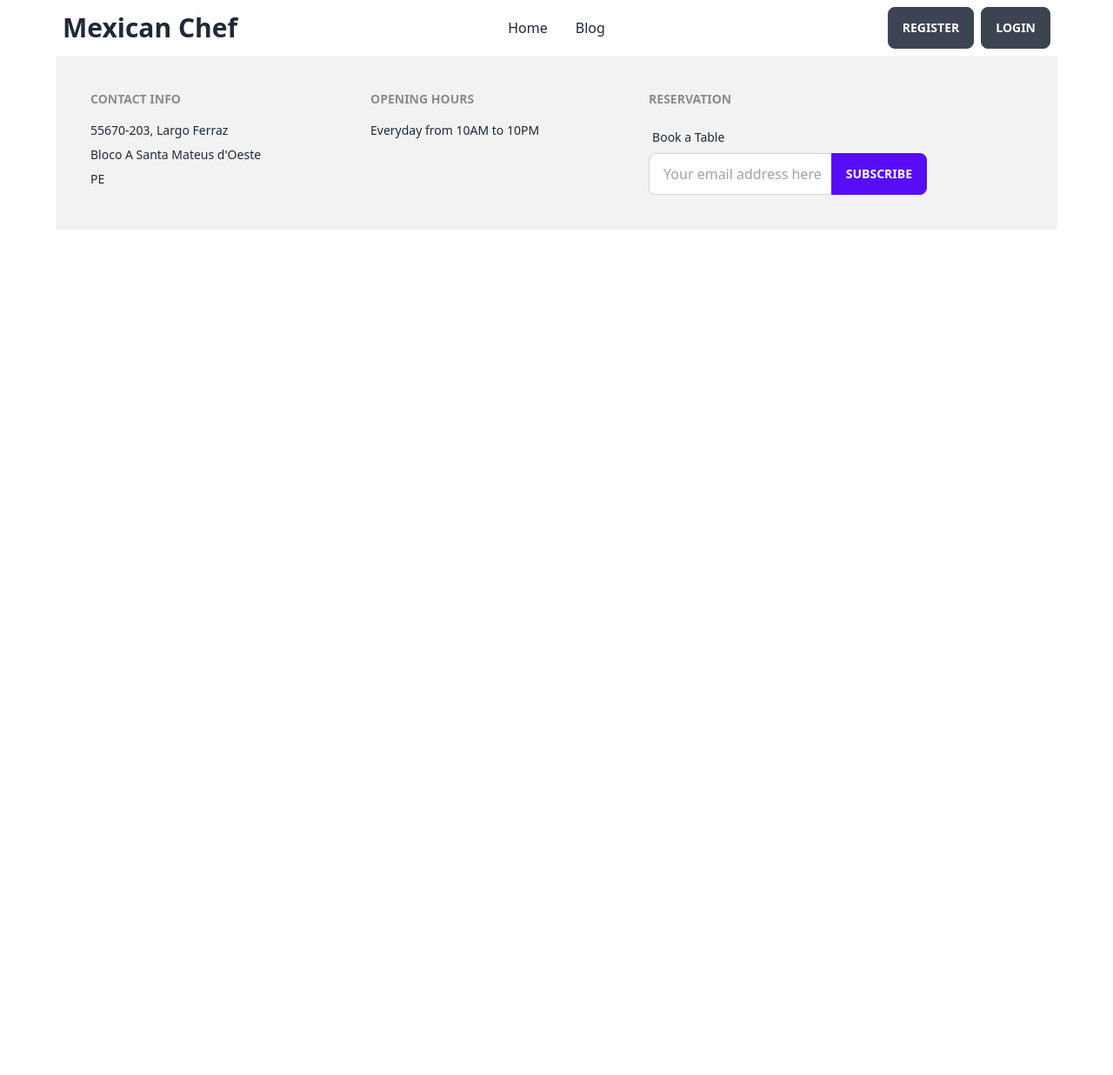
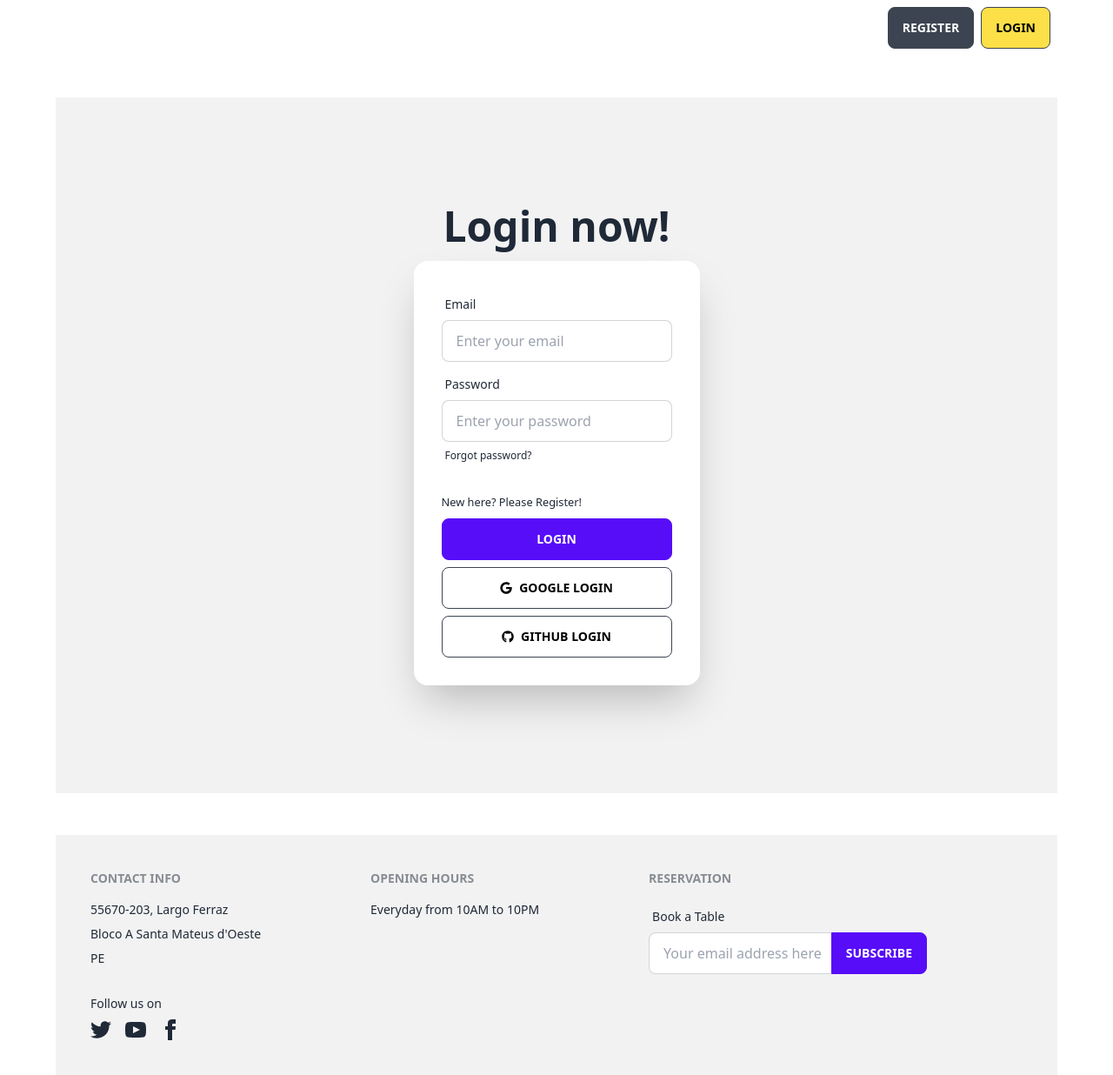
Before and after one commit to belaeat/mexican-chef, a React (Vite) app: page /login in a window 1280 px wide. Shown: the whole page at 87% size. Before the commit the page ends 800 px from the top, so only its background shows below. Built offline with nearby package versions, Linux system fonts and the light colour scheme.

Commit message:
login form added

```diff
--- a/package.json
+++ b/package.json
@@ -15,6 +15,7 @@
     "match-sorter": "^6.3.1",
     "react": "^18.2.0",
     "react-dom": "^18.2.0",
+    "react-icons": "^4.8.0",
     "react-router-dom": "^6.11.0",
     "sort-by": "^1.2.0"
   },
--- a/src/components/Blog/Blog.jsx
+++ b/src/components/Blog/Blog.jsx
@@ -2,7 +2,7 @@
 
 const Blog = () => {
     return (
-        <div className='grid md:grid-cols-2 g-4'>
+        <div className='grid md:grid-cols-2 g-4 my-12'>
             <div className='p-4 bg-green-300 rounded-lg m-4 text-black'>
                 <h2 className='font-bold text-2xl mb-4'>What is the differences between uncontrolled and controlled components?</h2>
                 <p>Lorem ipsum dolor sit amet consectetur adipisicing elit. Modi voluptate minima, debitis fuga velit sit quos quidem aut non, enim quaerat inventore sunt culpa eaque perferendis sequi itaque dolore iure!</p>
--- a/src/components/Footer/Footer.jsx
+++ b/src/components/Footer/Footer.jsx
@@ -8,8 +8,13 @@
                     <span className="footer-title">Contact Info</span>
                     <a className="link link-hover">55670-203, Largo Ferraz</a>
                     <a className="link link-hover">Bloco A Santa Mateus d'Oeste</a>
-                    <a className="link link-hover">PE</a>
-                    {/* <a className="link link-hover">Advertisement</a> */}
+                    <a className="link link-hover mb-6">PE</a>
+                    <a className="link link-hover">Follow us on</a>
+                    <div className="grid grid-flow-col gap-4">
+                        <a><svg xmlns="http://www.w3.org/2000/svg" width="24" height="24" viewBox="0 0 24 24" className="fill-current"><path d="M24 4.557c-.883.392-1.832.656-2.828.775 1.017-.609 1.798-1.574 2.165-2.724-.951.564-2.005.974-3.127 1.195-.897-.957-2.178-1.555-3.594-1.555-3.179 0-5.515 2.966-4.797 6.045-4.091-.205-7.719-2.165-10.148-5.144-1.29 2.213-.669 5.108 1.523 6.574-.806-.026-1.566-.247-2.229-.616-.054 2.281 1.581 4.415 3.949 4.89-.693.188-1.452.232-2.224.084.626 1.956 2.444 3.379 4.6 3.419-2.07 1.623-4.678 2.348-7.29 2.04 2.179 1.397 4.768 2.212 7.548 2.212 9.142 0 14.307-7.721 13.995-14.646.962-.695 1.797-1.562 2.457-2.549z"></path></svg></a>
+                        <a><svg xmlns="http://www.w3.org/2000/svg" width="24" height="24" viewBox="0 0 24 24" className="fill-current"><path d="M19.615 3.184c-3.604-.246-11.631-.245-15.23 0-3.897.266-4.356 2.62-4.385 8.816.029 6.185.484 8.549 4.385 8.816 3.6.245 11.626.246 15.23 0 3.897-.266 4.356-2.62 4.385-8.816-.029-6.185-.484-8.549-4.385-8.816zm-10.615 12.816v-8l8 3.993-8 4.007z"></path></svg></a>
+                        <a><svg xmlns="http://www.w3.org/2000/svg" width="24" height="24" viewBox="0 0 24 24" className="fill-current"><path d="M9 8h-3v4h3v12h5v-12h3.642l.358-4h-4v-1.667c0-.955.192-1.333 1.115-1.333h2.885v-5h-3.808c-3.596 0-5.192 1.583-5.192 4.615v3.385z"></path></svg></a>
+                    </div>
                 </div>
                 <div>
                     <span className="footer-title">Opening Hours</span>
--- a/src/components/Header/Header.jsx
+++ b/src/components/Header/Header.jsx
@@ -4,7 +4,7 @@
 const Header = () => {
     return (
         <div>
-            <div className="navbar bg-base-100">
+            <div className="navbar bg-base-100 text-white">
                 <div className="navbar-start">
                     <div className="dropdown">
                         <label tabIndex={0} className="btn btn-ghost lg:hidden">
@@ -24,8 +24,8 @@
                     </ul>
                 </div>
                 <div className="navbar-end">
-                    <a className="btn me-2"><Link to='/register'>Register</Link></a>
-                    <a className="btn"><Link to='/login'>Login</Link></a>
+                    <a className="btn me-2 text-white"><Link to='/register'>Register</Link></a>
+                    <a className="btn bg-yellow-300 text-black hover:text-white"><Link to='/login'>Login</Link></a>
                 </div>
             </div>
         </div>
--- a/src/components/Home/Home.jsx
+++ b/src/components/Home/Home.jsx
@@ -10,7 +10,6 @@
                     <div className="max-w-md">
                         <h1 className="mb-5 text-5xl font-bold text-white">Welcome</h1>
                         <p className="mb-5 text-white">Mexican Chef is a home for Mexican food lovers. Here you can find best Mexican chefs and their popular recipes. Stay tuned, many more recipes to come!!!!</p>
-                        {/* <button className="btn btn-primary">Get Started</button> */}
                     </div>
                 </div>
             </div>
--- a/src/components/Login/Login.jsx
+++ b/src/components/Login/Login.jsx
@@ -1,10 +1,41 @@
 import React from 'react';
+import { Link } from 'react-router-dom';
+import { FaGoogle, FaGithub } from 'react-icons/fa';
 
 const Login = () => {
     return (
-        <div>
-
-        </div>
+        <form className="hero min-h-screen bg-base-200 my-12">
+            <div className="hero-content flex-col ">
+                <div className="text-center">
+                    <h1 className="text-5xl font-bold">Login now!</h1>
+                </div>
+                <div className="card flex-shrink-0 w-full max-w-sm shadow-2xl bg-base-100">
+                    <div className="card-body">
+                        <div className="form-control">
+                            <label className="label">
+                                <span className="label-text">Email</span>
+                            </label>
+                            <input type="email" name='email' placeholder="Enter your email" className="input input-bordered" required />
+                        </div>
+                        <div className="form-control">
+                            <label className="label">
+                                <span className="label-text">Password</span>
+                            </label>
+                            <input type="password" name='password' placeholder="Enter your password" className="input input-bordered" required />
+                            <label className="label">
+                                <a href="#" className="label-text-alt link link-hover">Forgot password?</a>
+                            </label>
+                        </div>
+                        <div className="form-control mt-4">
+                            <p className='mb-2 link link-hover'><small>New here? Please <Link to='/register'>Register!</Link></small></p>
+                            <button className="btn btn-primary mb-2">Login</button>
+                            <button className="btn bg-white text-black hover:text-white mb-2"><FaGoogle className='me-2'></FaGoogle> Google Login</button>
+                            <button className="btn bg-white text-black"><FaGithub className='me-2'/>GitHub Login</button>
+                        </div>
+                    </div>
+                </div>
+            </div>
+        </form>
     );
 };
 
```
Also changed, not shown: 1 other file (tests, documents, lock files or other folders).
